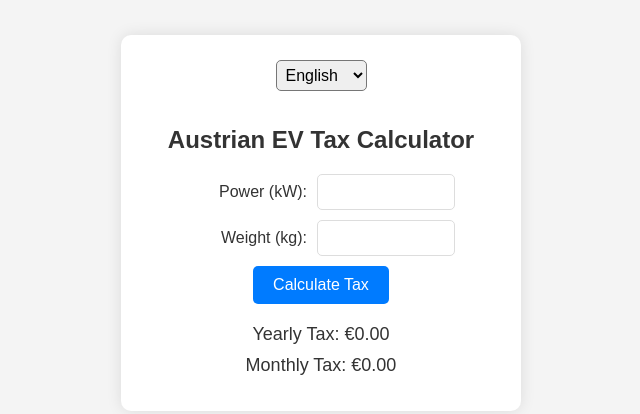
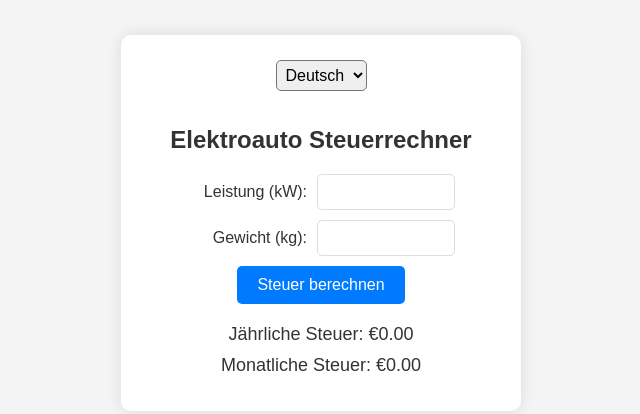
Before and after one commit to DavidGlieder/DavidGlieder.github.io, a plain HTML site: page index.html in a window 1280 px wide. Shown: the part 177-591 px from the top of the page, without its empty margins (319-959 px from the left). Drawn offline with Linux system fonts and the light colour scheme.

Commit message:
changed standard language

```diff
--- a/index.html
+++ b/index.html
@@ -107,7 +107,7 @@
                 monthly: "Monthly Tax"
             },
             de: {
-                title: "Österreichischer Elektrofahrzeug-Steuerrechner",
+                title: "Elektroauto Steuerrechner",
                 powerLabel: "Leistung (kW):",
                 weightLabel: "Gewicht (kg):",
                 calculateBtn: "Steuer berechnen",
@@ -176,6 +176,7 @@
         }
 
         // Set initial language to English
+        document.getElementById("language").value = "de";
         changeLanguage();
     </script>
 </body>
```
Also changed, not shown: 1 other file.
